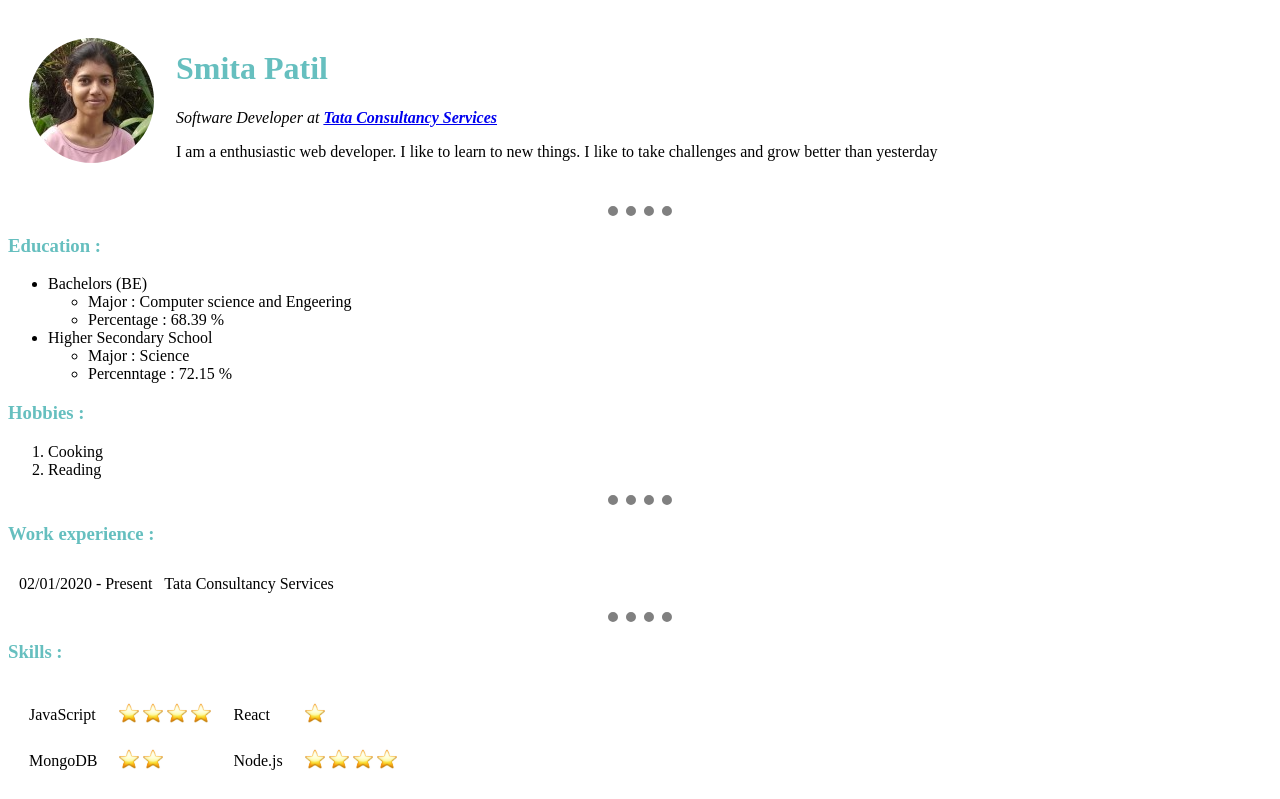
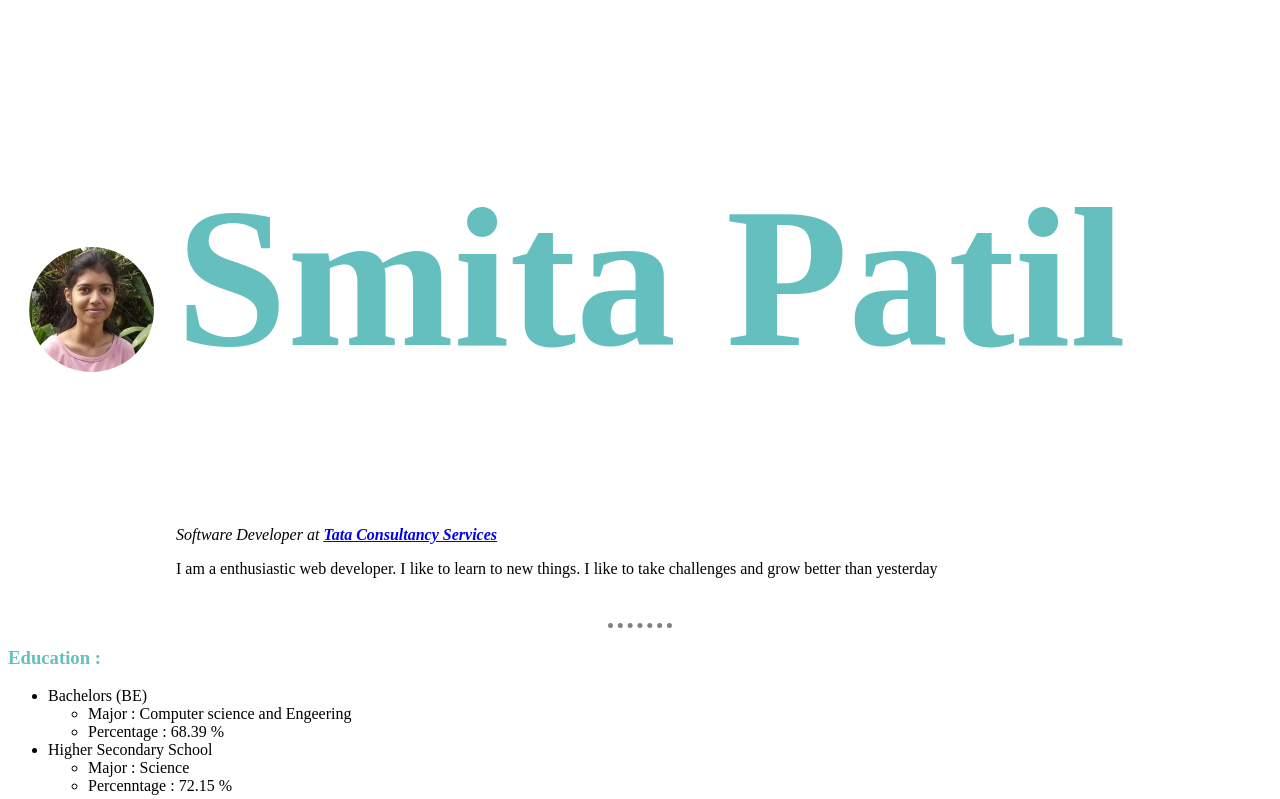
Before and after one commit to smita-dev/PersonalPortfolio, a plain HTML site: page index.html in a window 1280 px wide. Shown: the top 799 px of the page. Drawn offline with Linux system fonts and the light colour scheme.

Commit message:
added some styling

```diff
--- a/Style/style.css
+++ b/Style/style.css
@@ -3,7 +3,7 @@ body{
 }
 hr{
     border-style: dotted none none;
-    border-width: 10px;
+    border-width: 5px;
     border-color: gray;
     width: 5%;
     /*height: 40px;*/
@@ -11,3 +11,6 @@ hr{
 h1,h3{
    color: #66BFBF;
 }
+h1{
+    font-size: 200px;
+}
```
